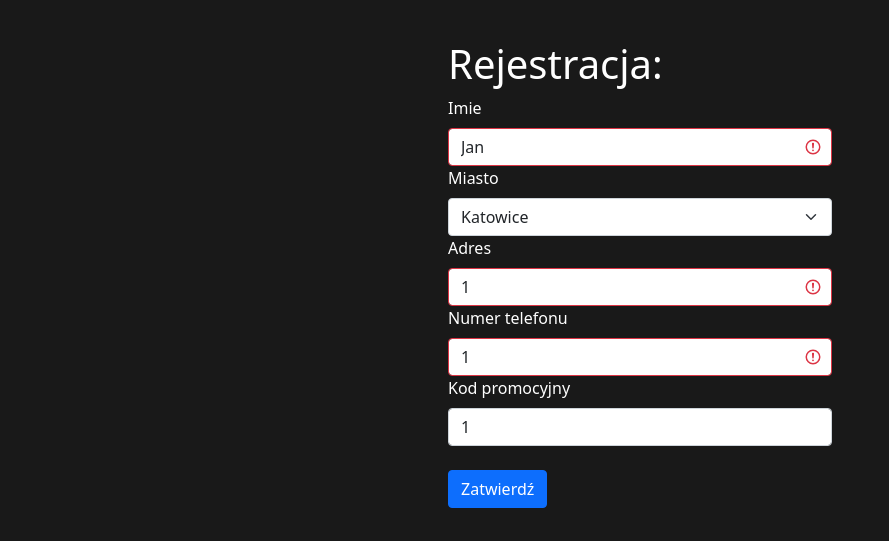
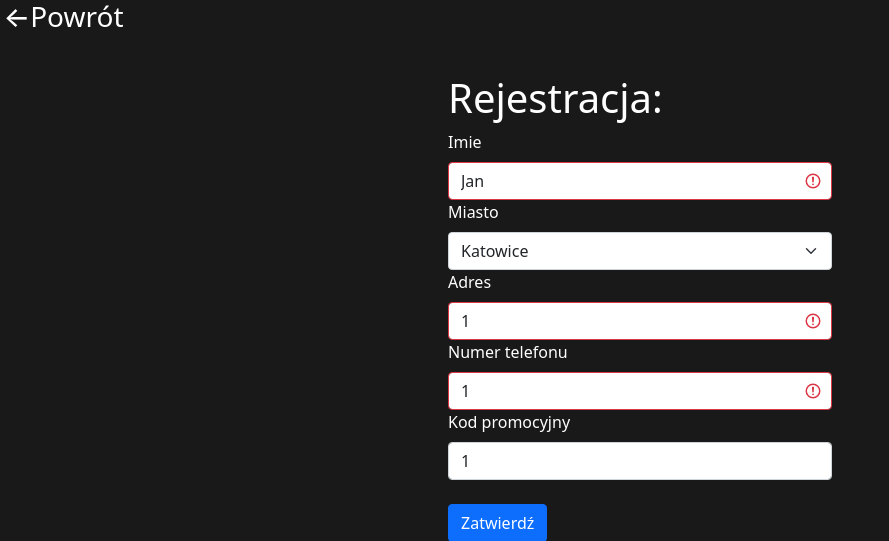
Before and after one commit to vQass/PHP_Restaurant, a PHP site: page /orders_details.php in a window 1280 px wide. Shown: the top 541 px of the page, without its empty margins (0-889 px from the left). Run offline with PHP 8.4, Linux system fonts and the light colour scheme; a user stored in the database is signed in; data comes from the database, SQL or seed files in the repository; data that the repository does not hold is empty.

Commit message:
Naprawiony powrót z zamówień do index.php

```diff
--- a/orders.php
+++ b/orders.php
@@ -9,7 +9,7 @@
 }
 require_once("paths.php");
 require_once("$pSharedFunctions");
-echo "<a href='menu.php' style='text-decoration: none; color: white;'>
+echo "<a href='index.php' style='text-decoration: none; color: white;'>
 <h3 style='border: 3px white; white-space: nowrap; width: 127px;text-align: center;'> ←Powrót</h3></a>";
 try {
   require_once "$pDbConnection";
--- a/orders_details.php
+++ b/orders_details.php
@@ -140,7 +140,9 @@
 </head>
 
 <body>
-
+  <a href='orders.php' style='text-decoration: none; color: white;'>
+    <h3 style='border: 3px white; white-space: nowrap; width: 127px;text-align: center;'> ←Powrót</h3>
+  </a>
   <div class='absolute'>
     <?php
     if (isset($_SESSION['general_message'])) {
```
